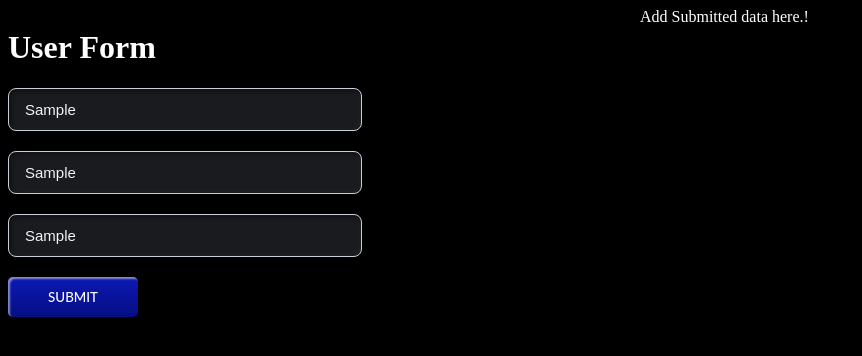
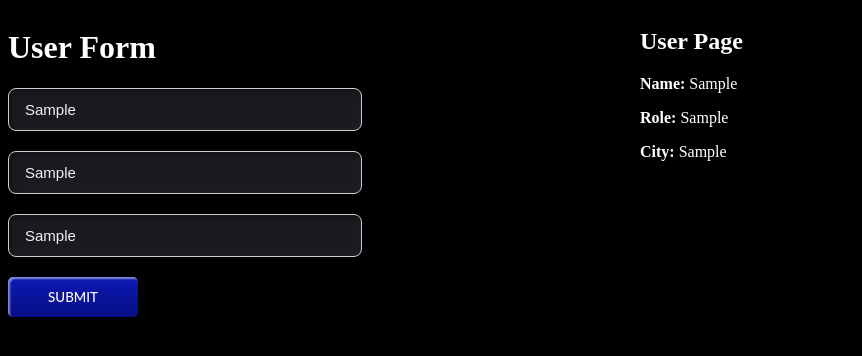
Before and after one commit to Saif-Ali-Warsi/react-experiments, a React (Vite) app: page / in a window 1280 px wide. Both pictures are taken after typing "Sample", "Sample", "Sample" into the empty fields and a click on the button "SUBMIT". Shown: the top 356 px of the page, without its empty margins (0-862 px from the left). Built offline with nearby package versions, Linux system fonts and the light colour scheme.

Commit message:
user page data submited from user form

```diff
--- a/src/App.jsx
+++ b/src/App.jsx
@@ -1,16 +1,18 @@
+import { useState } from "react";
 import UserPage from "./pages/UserPage";
 import UserForm from "./pages/UserForm";
 
 function App() {
+  const [userData, setUserData] = useState(null);
   return (
     <>
       <div className="main-container">
         <div className="left-section">
-          <UserForm></UserForm>
+          <UserForm onUserSubmit={setUserData}></UserForm>
         </div>
 
         <div className="right-section">
-          <UserPage></UserPage>
+          <UserPage user={userData}></UserPage>
         </div>
       </div>
     </>
--- a/src/pages/UserForm.jsx
+++ b/src/pages/UserForm.jsx
@@ -2,17 +2,19 @@ import { useState } from "react";
 import InputBox from "../components/input-box/input-box";
 import SolidButton from "../components/solid-button/solid-button";
 
-function UserForm() {
+function UserForm({ onUserSubmit }) {
   const [userName, setUserName] = useState("");
   const [userRole, setUserRole] = useState("");
   const [userCity, setUserCity] = useState("");
 
-  function submitUserForm() {
+  function submitUserForm(event) {
     event.preventDefault();
 
-    console.log(userName);
-    console.log(userRole);
-    console.log(userCity);
+    onUserSubmit({
+      userName,
+      userRole,
+      userCity,
+    });
   }
 
   return (
--- a/src/pages/UserPage.jsx
+++ b/src/pages/UserPage.jsx
@@ -1,5 +1,20 @@
-function UserPage() {
-  return <>Add Submitted data here.!</>;
+function UserPage({ user }) {
+  return (
+    <div>
+      <h2>User Page</h2>
+
+      {/* If data exists, show it. Otherwise, show a placeholder message. */}
+      {user ? (
+        <div style={{ marginTop: "20px" }}>
+          <p><strong>Name:</strong> {user.userName}</p>
+          <p><strong>Role:</strong> {user.userRole}</p>
+          <p><strong>City:</strong> {user.userCity}</p>
+        </div>
+      ) : (
+        <p>Please submit the form on the left.</p>
+      )}
+    </div>
+  );
 }
 
 export default UserPage;
```
